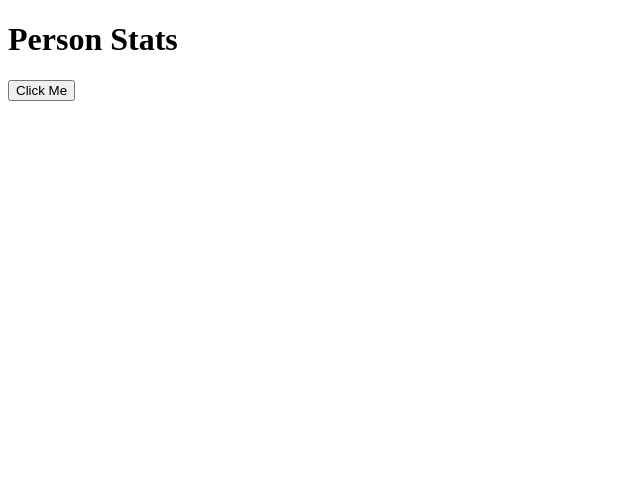
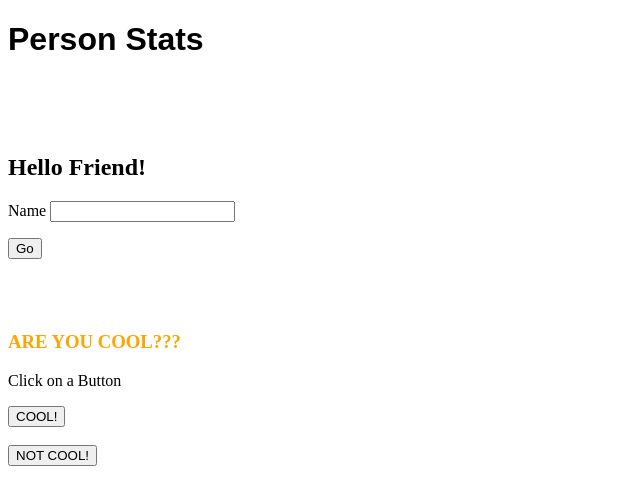
Before and after one commit to Cburke34/Person-stats, a plain HTML site: page index.html in a window 1280 px wide. Shown: the whole page, without its empty margins (0-640 px from the left). Drawn offline with Linux system fonts and the light colour scheme.

Commit message:
"Person Stats Completed."

```diff
--- a/index.html
+++ b/index.html
@@ -8,8 +8,47 @@
     <meta name="viewport" content="width=device-width, initial-scale=1">
   </head>
   <body>
-    <h1>Person Stats</h1>
-    <button>Click Me</button>
+  <h1>
+  <font face="sans-serif">Person Stats</font>
+    </h1>
+
+  </br>
+  </br>
+  </br>
+
+  <div id="stats">
+  <h2> Hello Friend! </h2>
+  </div>
+
+    <form id="person-form">
+      <p>
+        <label for="personName">Name</label>
+        <input type="text" name="personName">
+      </p>
+      <button type="submit">Go</button>
+    </form>
+
+</br>
+</br>
+</br>
+
+<h3>
+<font color="Orange">ARE YOU COOL???</font>
+</h3>
+
+<script type="text/javascript">
+    function changeText(value) {
+       document.getElementById('pText').innerHTML = " You Are " + value
+}
+</script>
+
+<p id="pText">Click on a Button</p>
+
+<input type="button" value="COOL!" id="b1" onclick="changeText(this.value);"/>
+</br>
+</br>
+<input type="button" value="NOT COOL!" id="b2" onclick="changeText(this.value);"/>
+
     <script src="index.js"></script>
   </body>
 </html>
--- a/index.js
+++ b/index.js
@@ -1,7 +1,11 @@
-function changeHeading() {
-    const heading =document.querySelector('h1')
-    heading.textContent = 'Ye Olde Person Stats'
+function changeDivContent(ev) {
+    ev.preventDefault()
+    const f = ev.target
+    const name = f.personName.value
+    const div = document.querySelector('#stats')
+div.innerHTML = name.fontcolor("blue").fontsize(10)
 }
 
-const btn = document.querySelector('button')
-btn.addEventListener('click', changeHeading)
+
+const personForm = document.querySelector('#person-form')
+personForm.addEventListener('submit', changeDivContent)
```
